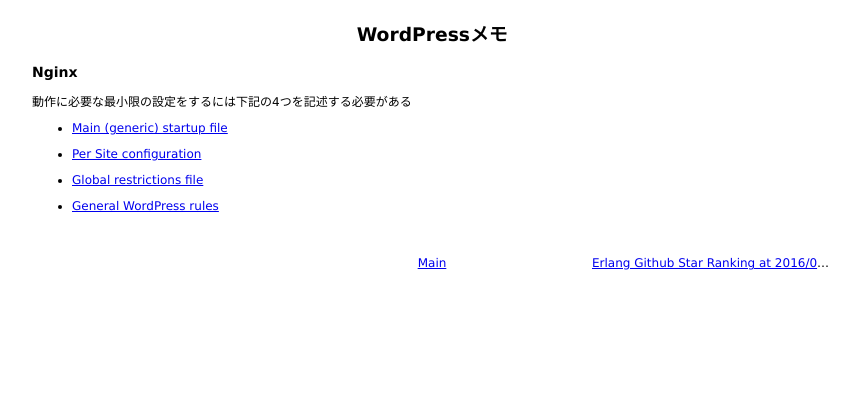
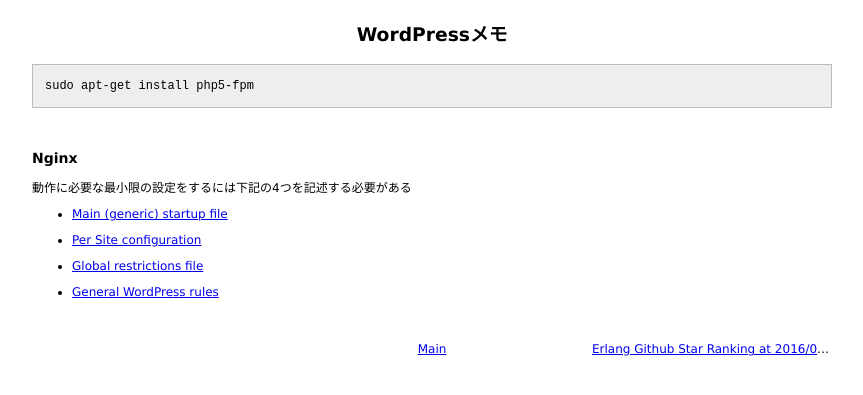
Before and after one commit to 38elements/38elements.github.com, a Jekyll site: the page built from _posts/2016-06-02-wordpress.md, in a window 1280 px wide. Shown: the top 395 px of the page, without its empty margins (208-1071 px from the left). Built offline with Jekyll 4.4.1, drawn with Linux system fonts in a browser that asks for light colours.

Commit message:
Update 2016-06-02-wordpress.md

````diff
--- a/_posts/2016-06-02-wordpress.md
+++ b/_posts/2016-06-02-wordpress.md
@@ -2,6 +2,11 @@
 layout: posts
 title: WordPressメモ
 ---
+
+```
+sudo apt-get install php5-fpm
+```
+<br>
 
 ### Nginx
 
````
